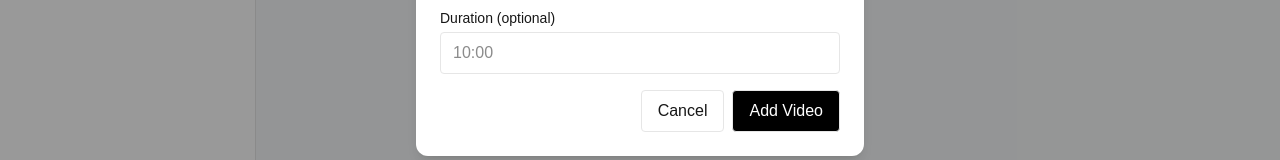
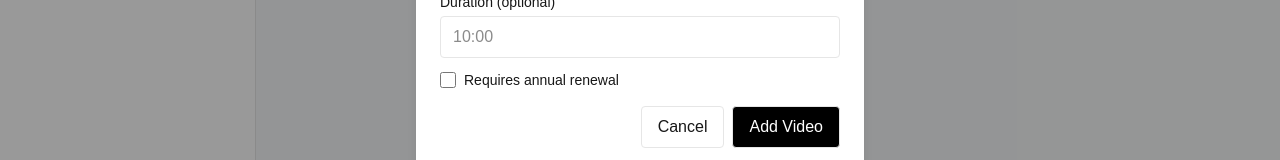
Before and after one commit to mingzhaozhounephos/tfs-portal, a Next.js app: page /manage-videos in a window 1280 px wide. Both pictures are taken after typing "Sample" into the empty fields and a click on the button "Add Video". Shown: the part 533-693 px from the top of the page. Built offline with nearby package versions, Linux system fonts and the light colour scheme; no server answers.

Commit message:
read and set is_annual_renewal for video record

```diff
--- a/src/components/manage-videos/video-form-modal.tsx
+++ b/src/components/manage-videos/video-form-modal.tsx
@@ -12,6 +12,7 @@ interface VideoFormModalProps {
     youtube_url: string;
     category: string;
     duration?: string;
+    is_annual_renewal?: boolean;
   };
   adminUserId: string;
 }
@@ -30,6 +31,7 @@ export function VideoFormModal({
   const [youtubeUrl, setYoutubeUrl] = useState("");
   const [category, setCategory] = useState(categories[0]);
   const [duration, setDuration] = useState("");
+  const [isAnnualRenewal, setIsAnnualRenewal] = useState(false);
   const [isLoading, setIsLoading] = useState(false);
 
   useEffect(() => {
@@ -39,12 +41,14 @@ export function VideoFormModal({
       setYoutubeUrl(video.youtube_url || "");
       setCategory(video.category || categories[0]);
       setDuration(video.duration || "");
+      setIsAnnualRenewal(video.is_annual_renewal || false);
     } else {
       setTitle("");
       setDescription("");
       setYoutubeUrl("");
       setCategory(categories[0]);
       setDuration("");
+      setIsAnnualRenewal(false);
     }
   }, [video, open]);
 
@@ -59,6 +63,7 @@ export function VideoFormModal({
       category,
       duration,
       admin_user_id: adminUserId,
+      is_annual_renewal: isAnnualRenewal,
     };
 
     let error;
@@ -160,6 +165,18 @@ export function VideoFormModal({
               placeholder="10:00"
             />
           </div>
+          <div className="flex items-center gap-2">
+            <input
+              type="checkbox"
+              id="isAnnualRenewal"
+              checked={isAnnualRenewal}
+              onChange={e => setIsAnnualRenewal(e.target.checked)}
+              className="w-4 h-4 rounded border-gray-300"
+            />
+            <label htmlFor="isAnnualRenewal" className="text-sm">
+              Requires annual renewal
+            </label>
+          </div>
           <div className="flex justify-end gap-2 mt-4">
             <button
               type="button"
```
